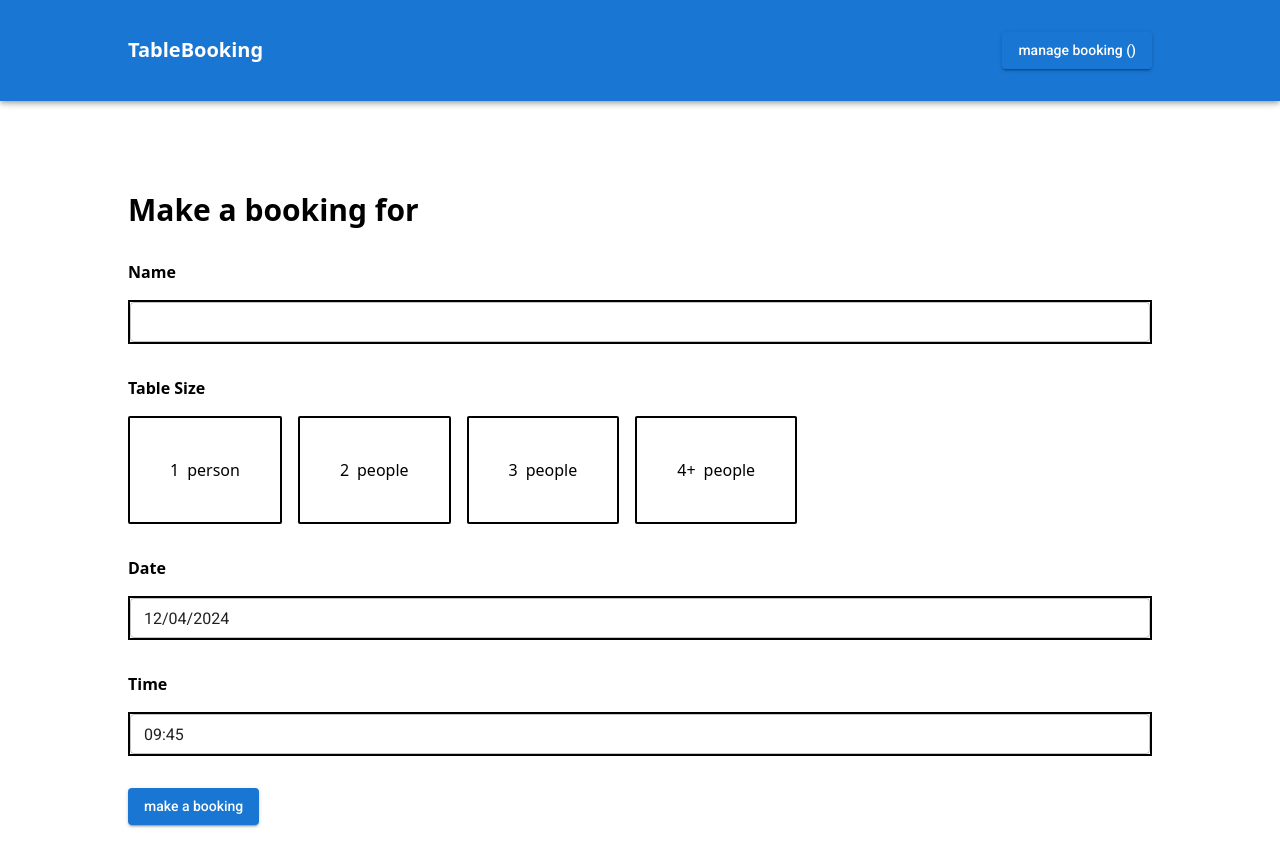
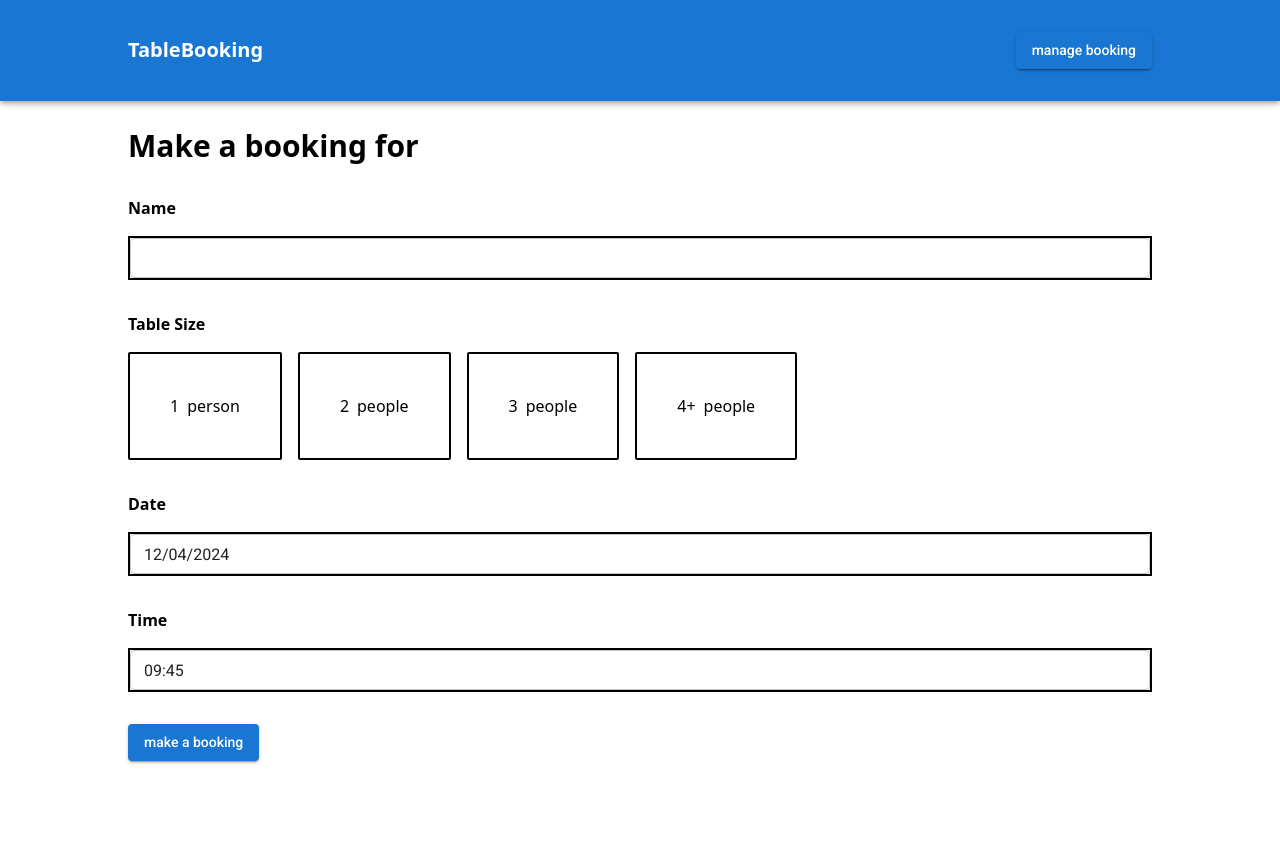
Before and after one commit to fixbasse/restaurants-booking-nextjs-mui, a Next.js app in the folder client/: page /booking/1 in a window 1280 px wide. After the commit the page ends 800 px from the top, so only its background shows below. Built offline with nearby package versions, Linux system fonts and the light colour scheme; no server answers.

Commit message:
update final test

```diff
--- a/client/app/(list)/page.tsx
+++ b/client/app/(list)/page.tsx
@@ -2,7 +2,7 @@ import { SingleList } from './_components/single-list'
 
 const ListPage = () => {
   return (
-    <div>
+    <div className='pt-[12rem]'>
       <SingleList />
     </div>
   )
--- a/client/app/(restaurants)/booking/[id]/page.tsx
+++ b/client/app/(restaurants)/booking/[id]/page.tsx
@@ -3,7 +3,7 @@ import { BookingForm } from '../_components/form'
 
 const BookingPage = () => {
     return (
-        <div>
+        <div className="pt-[7rem] md:pt-[8rem]">
             <BookingForm />
         </div>
     )
--- a/client/app/(restaurants)/booking/_components/form.tsx
+++ b/client/app/(restaurants)/booking/_components/form.tsx
@@ -52,7 +52,7 @@ export const BookingForm = () => {
 
     return (
         <div>
-            <h3 className='text-3xl font-semibold'>
+            <h3 className='text-2xl md:text-3xl font-semibold'>
                 Make a booking for {data.name}
             </h3>
 
--- a/client/app/(restaurants)/booking/_components/modal.tsx
+++ b/client/app/(restaurants)/booking/_components/modal.tsx
@@ -1,9 +1,11 @@
+'use client'
+
 import * as React from 'react';
 import Button from '@mui/material/Button';
 import Modal from '@mui/material/Modal';
 import { Dayjs } from 'dayjs';
 import { useBookingStore } from '@/hooks/use-booking-store';
-import { redirect, useRouter } from 'next/navigation';
+import { useRouter } from 'next/navigation';
 import { bookingDataType } from '@/types/types';
 
 interface BookingModalProps {
@@ -111,9 +113,7 @@ export default function BookingModal({
                         <div>
                             Table size:
                             <span className='pl-1'>
-                                {!size ? '-' : size}
-
-                                {/* {size.length > 1 ? 'people' : 'person'} */}
+                                {!size ? '-' : size} {size > '1' ? 'people' : 'person'}
                             </span>
                         </div>
                         <div>
--- a/client/app/(restaurants)/content/[id]/page.tsx
+++ b/client/app/(restaurants)/content/[id]/page.tsx
@@ -2,7 +2,7 @@ import { MainContent } from "../_components/main-content"
 
 const RestaurantPage = () => {
   return (
-    <div>
+    <div className="pt-[7rem] md:pt-[8rem]">
       <MainContent />
     </div>
   )
--- a/client/app/(restaurants)/content/_components/main-content.tsx
+++ b/client/app/(restaurants)/content/_components/main-content.tsx
@@ -33,6 +33,7 @@ export const MainContent = () => {
             <div className='flex flex-col gap-4'>
                 {/* MAIN */}
                 <section className='mb-3'>
+                    {data.photos && (
                         <div className='relative w-full h-[300px]'>
                             <Image
                                 src={data.photos?.[0]}
@@ -41,6 +42,7 @@ export const MainContent = () => {
                                 className='object-cover border-2 border-black'
                             />
                         </div>
+                    )}
 
                     <article className='mt-2'>
                         <h3 className='max-md:text-xl text-2xl font-semibold pb-2'>
@@ -57,6 +59,8 @@ export const MainContent = () => {
                     <h5 className='pb-4 font-semibold'>
                         Photos
                     </h5>
+
+                    {data.photos && (
                         <div className='grid grid-cols-2 md:grid-cols-6 gap-4'>
                             <div className='relative w-full h-[200px]'>
                                 <Image
@@ -75,6 +79,8 @@ export const MainContent = () => {
                                 />
                             </div>
                         </div>
+                    )}
+
                 </section>
             </div>
 
--- a/client/app/(restaurants)/manage/_components/manage-card.tsx
+++ b/client/app/(restaurants)/manage/_components/manage-card.tsx
@@ -35,7 +35,6 @@ export default function ManageBookingCard() {
             isBooked: !item.isBooked
         } : item);
         setData(bookedItem);
-        console.log(bookedItem);
 
         const myBooked = bookedItem.id === id;
         const updateOptions = {
@@ -50,11 +49,9 @@ export default function ManageBookingCard() {
         await fetch(reqUrl, updateOptions)
     };
 
-    const handleDelete = (id: any) => {
-        const listItem = cart.filter((item) => item.id)
+    const handleDelete = (id: string) => {
         cancelBooked(id);
         remove(id);
-        // remove(listItem);
     };
 
     return (
@@ -79,7 +76,6 @@ export default function ManageBookingCard() {
                                 image={item.img?.[0]}
                                 sx={{
                                     minHeight: 200,
-
                                     objectFit: 'cover'
                                 }}
 
@@ -101,7 +97,7 @@ export default function ManageBookingCard() {
                                 <div>
                                     Table size:
                                     <span className='pl-1'>
-                                        {item.size} {item.size.length > 1 ? 'people' : 'person'}
+                                        {item.size} {item.size > '1' ? 'people' : 'person'}
                                     </span>
                                 </div>
                                 <div>
--- a/client/app/(restaurants)/manage/page.tsx
+++ b/client/app/(restaurants)/manage/page.tsx
@@ -3,7 +3,7 @@ import ManageBookingCard from './_components/manage-card'
 
 const ManageBookingPage = () => {
     return (
-        <div>
+        <div className="pt-[7rem] md:pt-[8rem]">
             <ManageBookingCard />
         </div>
     )
--- a/client/app/layout.tsx
+++ b/client/app/layout.tsx
@@ -25,7 +25,7 @@ export default function RootLayout({
           <ThemeProvider theme={theme}>
 
             <TopBar />
-            <div className="max-[425px]:px-4 px-10 lg:px-32 2xl:px-52 pb-8 pt-[12rem]">
+            <div className="max-[425px]:px-4 px-10 lg:px-32 2xl:px-52 pb-8">
               {children}
             </div>
           </ThemeProvider>
--- a/client/app/loading.tsx
+++ b/client/app/loading.tsx
@@ -1,7 +1,6 @@
 import { Box } from '@mui/material'
 import React from 'react'
 import CircularProgress from '@mui/material/CircularProgress';
-
 
 const Loading = () => {
     return (
@@ -9,7 +8,6 @@ const Loading = () => {
             <Box>
                 <CircularProgress />
             </Box>
-
         </div>
     )
 }
--- a/client/components/top-bar.tsx
+++ b/client/components/top-bar.tsx
@@ -3,7 +3,6 @@
 import * as React from 'react';
 import { styled, alpha } from '@mui/material/styles';
 import AppBar from '@mui/material/AppBar';
-import Box from '@mui/material/Box';
 import InputBase from '@mui/material/InputBase';
 import Badge from '@mui/material/Badge';
 import SearchIcon from '@mui/icons-material/Search';
@@ -73,14 +72,24 @@ export default function TopBar() {
                             <AccountCircle />
                         </Badge>
                     </span>
-                    <span className='max-md:hidden'>
+
+                    <div className='max-md:hidden'>
+                        {count() >= 1 ? (
                             <Button
                                 variant='contained'
                                 sx={{ textTransform: 'none' }}
                             >
                                 manage booking ({count()})
                             </Button>
-                    </span>
+                        ) : (
+                            <Button
+                                variant='contained'
+                                sx={{ textTransform: 'none' }}
+                            >
+                                manage booking
+                            </Button>
+                        )}
+                    </div>
                 </Link>
             </div>
 
--- a/client/db.json
+++ b/client/db.json
@@ -3,7 +3,7 @@
     {
       "name": "Tasty Bites",
       "description": "A cozy restaurant serving delicious dishes.",
-      "isBooked": true,
+      "isBooked": false,
       "photos": [
         "https://picsum.photos/300",
         "https://picsum.photos/300"
```
Lines whose indentation alone changed are shown as unchanged.
